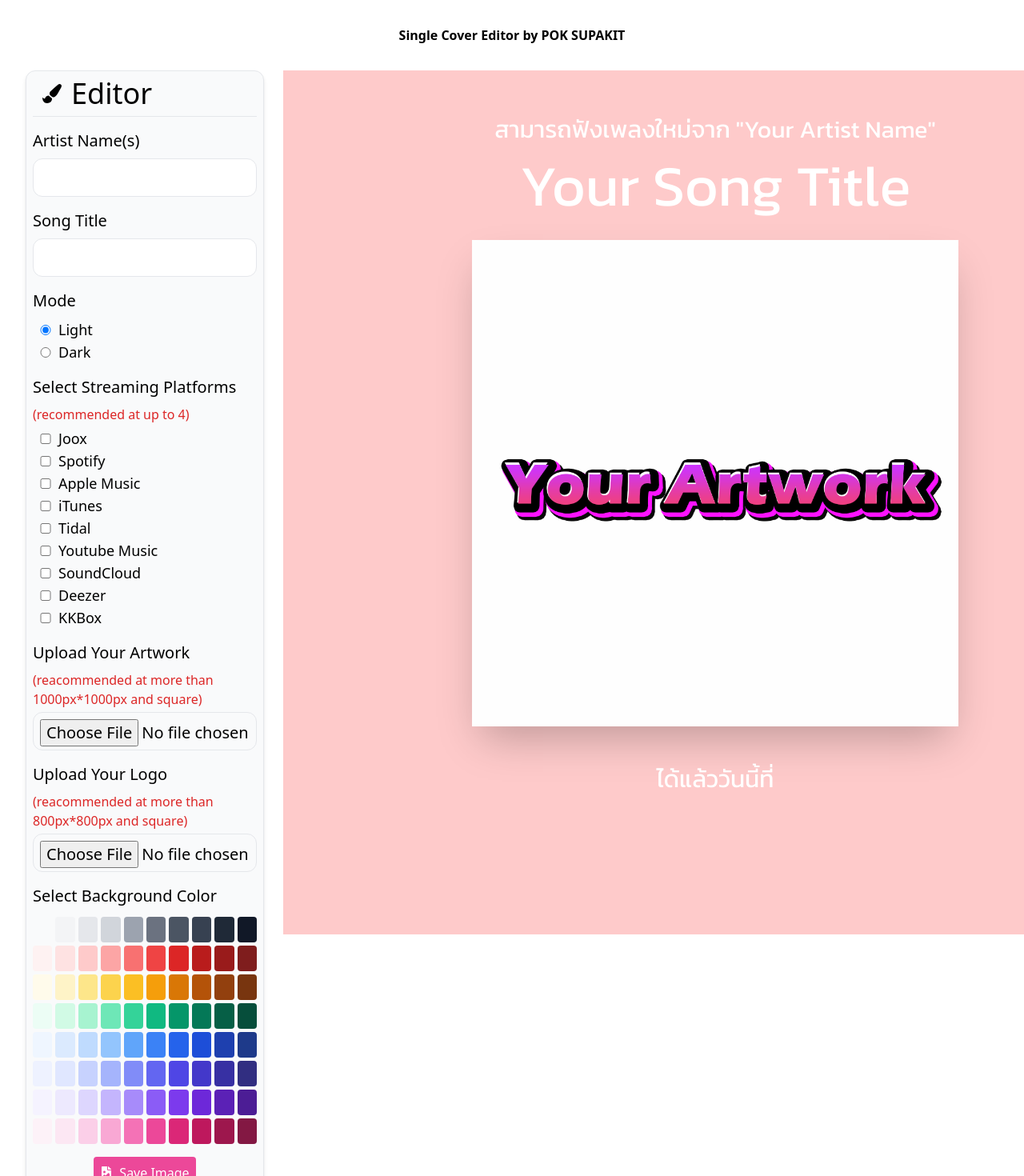
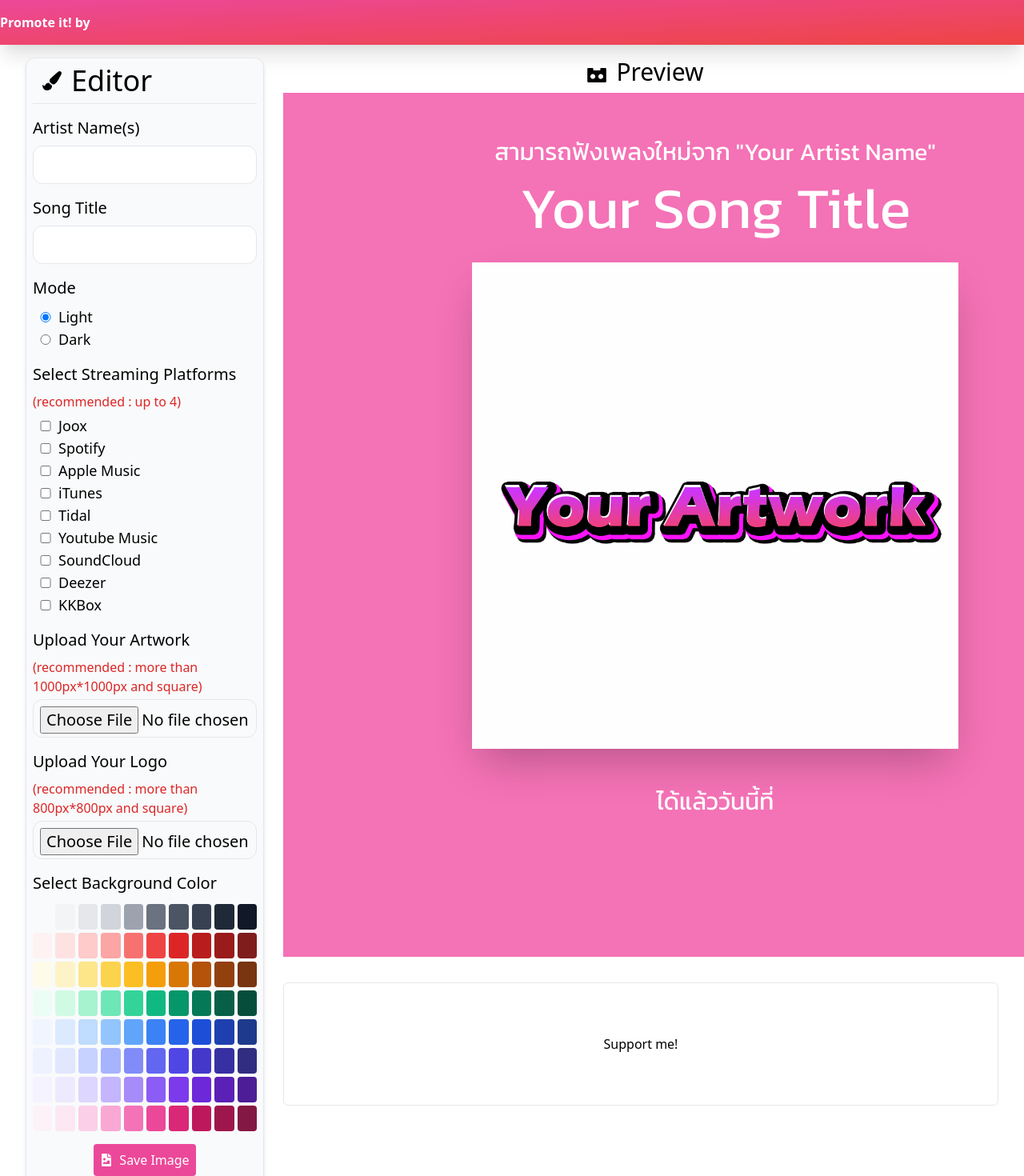
Before and after one commit to POKINBKK/promote-it, a React (Create React App) app: page / in a window 1280 px wide. Shown: the top 1470 px of the page at 80% size. Built offline with nearby package versions, Linux system fonts and the light colour scheme; a web font is replaced by a local one.

Commit message:
Feat: add header

```diff
--- a/src/App.js
+++ b/src/App.js
@@ -1,6 +1,6 @@
 import React from "react";
 import "./App.css";
-import { FaPaintBrush, FaFileImage } from "react-icons/fa";
+import { FaPaintBrush, FaFileImage, FaSimplybuilt } from "react-icons/fa";
 import domtoimage from "dom-to-image";
 import { saveAs } from "file-saver";
 
@@ -80,7 +80,7 @@ function App() {
   const [artistName, setArtistName] = React.useState("Your Artist Name");
   const [songTitle, setSongTitle] = React.useState("Your Song Title");
   const [selectedStreaming, setSelectedStreaming] = React.useState([]);
-  const [coverColor, setCoverColor] = React.useState("bg-red-200");
+  const [coverColor, setCoverColor] = React.useState("bg-pink-400");
   const [artwork, setArtwork] = React.useState("asset/dummy_songcover.png");
   const [logo, setLogo] = React.useState("asset/dummy_logo.png");
   const [fontMode, setFontMode] = React.useState("w");
@@ -162,10 +162,10 @@ function App() {
 
   return (
     <div className="w-full">
-      <div className="text-center py-8">
-        <p className="font-bold">Single Cover Editor by POK SUPAKIT</p>
+      <div className="text-center py-4 bg-gradient-to-br from-pink-500 to-red-500 shadow-xl z-50 flex">
+        <p className="font-bold text-white">Promote it! by</p>
       </div>
-      <div className="w-full px-8 pb-8 grid grid-cols-4 gap-2">
+      <div className="w-full px-8 py-4 grid grid-cols-4 gap-2 z-40">
         <div className="col-span-1 p-2 border rounded-xl bg-gray-50 shadow-md">
           <div className="pb-2 border-b flex">
             <FaPaintBrush className="w-12 mt-2" size={24} />
@@ -217,9 +217,7 @@ function App() {
           </div>
           <div className="w-full pt-4">
             <p className="text-xl pb-2">Select Streaming Platforms</p>
-            <p className="text-md pb-1 text-red-600">
-              (recommended at up to 4)
-            </p>
+            <p className="text-md pb-1 text-red-600">(recommended : up to 4)</p>
             <div className="w-full">
               {streamingPlatforms.map((item) => (
                 <div key={item.id}>
@@ -242,7 +240,7 @@ function App() {
           <div className="w-full pt-4">
             <p className="text-xl pb-2">Upload Your Artwork</p>
             <p className="text-md pb-1 text-red-600">
-              (reacommended at more than 1000px*1000px and square)
+              (recommended : more than 1000px*1000px and square)
             </p>
             <input
               type="file"
@@ -256,7 +254,7 @@ function App() {
           <div className="w-full pt-4">
             <p className="text-xl pb-2">Upload Your Logo</p>
             <p className="text-md pb-1 text-red-600">
-              (reacommended at more than 800px*800px and square)
+              (recommended : more than 800px*800px and square)
             </p>
             <input
               type="file"
@@ -297,6 +295,10 @@ function App() {
           </div>
         </div>
         <div className="col-span-3 items-center justify-center pl-4">
+          <div className="pb-2 flex items-center justify-center">
+            <FaSimplybuilt className="w-12 mt-2" size={24} />
+            <p className="text-3xl">Preview</p>
+          </div>
           <div
             id="cover-image"
             className={"default-cover relative " + coverColor + " text-center"}
@@ -361,6 +363,9 @@ function App() {
               alt="your logo"
             />
           </div>
+          <div className="w-full border rounded-md mt-8 text-center py-16">
+            <p>Support me!</p>
+          </div>
         </div>
       </div>
     </div>
```
Also changed, not shown: 1 other file (tests, documents, lock files or other folders).
